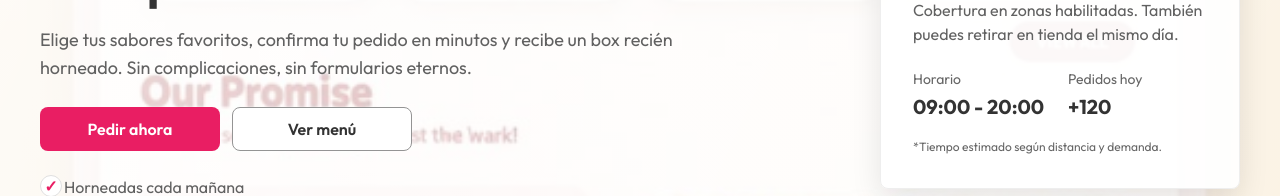
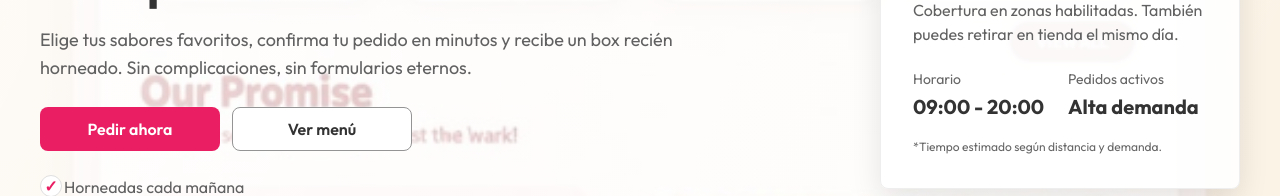
Before and after one commit to pantrux/dino-cookies, a Next.js app: page / in a window 1280 px wide. Shown: the part 499-695 px from the top of the page. Built offline with nearby package versions, Linux system fonts and the light colour scheme.

Commit message:
Fix C3 review: anchor offset and non-misleading hero metric

```diff
--- a/components/Hero.js
+++ b/components/Hero.js
@@ -53,8 +53,8 @@ export default function Hero() {
               <strong className={styles.metaValue}>09:00 - 20:00</strong>
             </div>
             <div>
-              <span className={styles.metaLabel}>Pedidos hoy</span>
-              <strong className={styles.metaValue}>+120</strong>
+              <span className={styles.metaLabel}>Pedidos activos</span>
+              <strong className={styles.metaValue}>Alta demanda</strong>
             </div>
           </div>
           <p className={styles.cardFootnote}>*Tiempo estimado según distancia y demanda.</p>
--- a/components/ui/Section.module.css
+++ b/components/ui/Section.module.css
@@ -1,5 +1,6 @@
 .base {
   width: 100%;
+  scroll-margin-top: calc(var(--space-16) + var(--space-6));
 }
 
 .surface_page {
```
